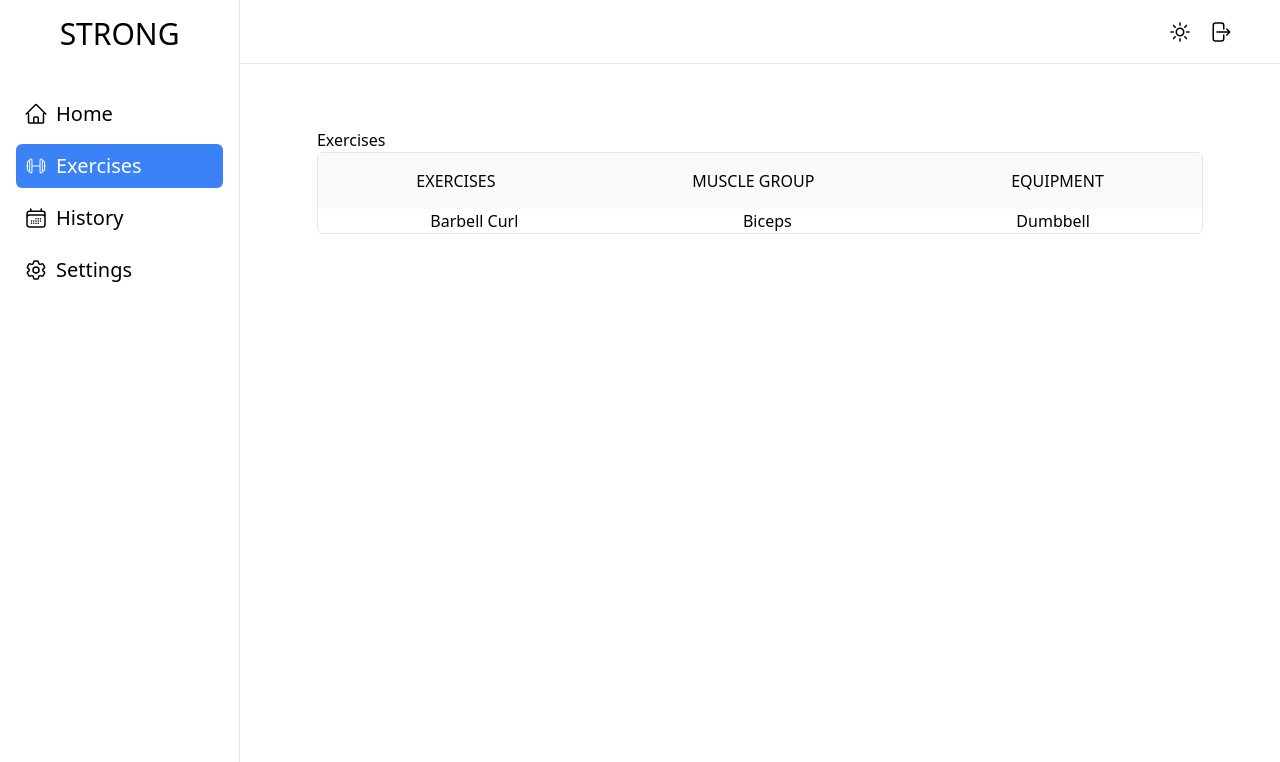
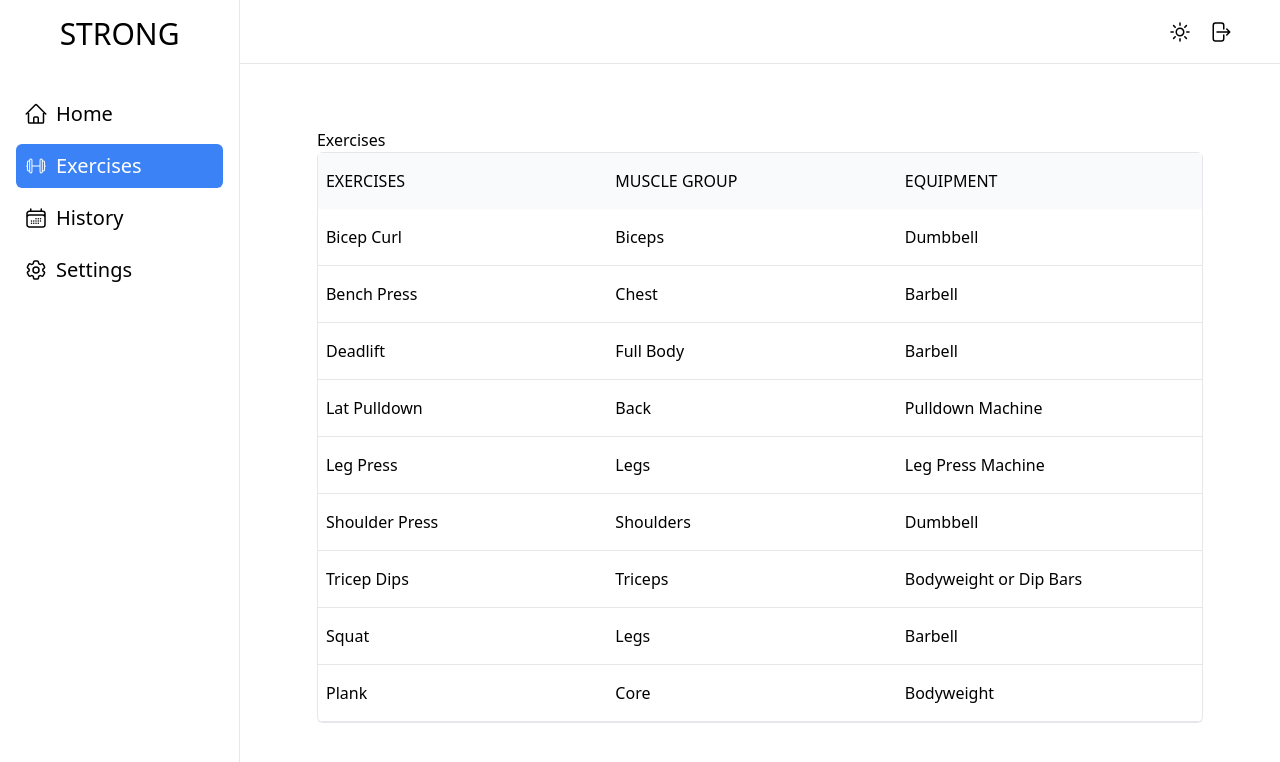
Before and after one commit to M3fjuLeo/STRONG, a React (Vite) app: page /exercises in a window 1280 px wide. Shown: the top 762 px of the page. Built offline with nearby package versions, Linux system fonts and the light colour scheme.

Commit message:
exercises page update

```diff
--- a/package.json
+++ b/package.json
@@ -10,6 +10,7 @@
     "preview": "vite preview"
   },
   "dependencies": {
+    "appwrite": "^16.0.2",
     "react": "^18.3.1",
     "react-dom": "^18.3.1",
     "react-icons": "^5.3.0",
--- a/src/App.tsx
+++ b/src/App.tsx
@@ -4,6 +4,7 @@ import Exercises from "./pages/Exercises";
 import History from "./pages/History";
 import Home from "./pages/Home";
 import Settings from "./pages/Settings";
+import { Client } from "appwrite";
 
 function App() {
   return (
--- a/src/components/ExercisesTable.tsx
+++ b/src/components/ExercisesTable.tsx
@@ -1,18 +1,21 @@
 import React from "react";
+import { exercises } from "../data/exercises-data";
 
 const ExercisesTable = () => {
   return (
-    <div className="border rounded-md ">
-      <div className="flex justify-around py-4 bg-gray-50">
+    <div className="border rounded-md">
+      <div className="py-4 bg-gray-50 grid grid-cols-3 p-2">
         <span>EXERCISES</span>
         <span>MUSCLE GROUP</span>
         <span>EQUIPMENT</span>
       </div>
-      <div className="flex justify-around">
-        <span>Barbell Curl</span>
-        <span>Biceps</span>
-        <span>Dumbbell</span>
-      </div>
+      {exercises.map((exercise) => (
+        <div className="grid grid-cols-3 px-2 py-4 border-b-[1px]">
+          <span>{exercise.name}</span>
+          <span>{exercise.muscleGroup}</span>
+          <span>{exercise.equipment}</span>
+        </div>
+      ))}
     </div>
   );
 };
--- /dev/null
+++ b/src/data/exercises-data.ts
@@ -0,0 +1,65 @@
+export const exercises = [
+  {
+    name: "Bicep Curl",
+    muscleGroup: "Biceps",
+    equipment: "Dumbbell",
+    description:
+      "A classic exercise targeting the biceps. Hold a dumbbell in each hand, palms facing forward. Curl the weights towards your shoulders, keeping your elbows close to your body. Slowly lower back down.",
+  },
+  {
+    name: "Bench Press",
+    muscleGroup: "Chest",
+    equipment: "Barbell",
+    description:
+      "A foundational chest exercise. Lie on a flat bench, grip the barbell slightly wider than shoulder-width, and push it upward until your arms are fully extended. Lower the bar to your chest and repeat.",
+  },
+  {
+    name: "Deadlift",
+    muscleGroup: "Full Body",
+    equipment: "Barbell",
+    description:
+      "An essential strength-building lift. Stand with feet shoulder-width apart, grip the barbell, and lift it by extending your hips and knees simultaneously. Keep your back straight throughout the movement.",
+  },
+  {
+    name: "Lat Pulldown",
+    muscleGroup: "Back",
+    equipment: "Pulldown Machine",
+    description:
+      "A key exercise for building back width. Sit at a pulldown machine, grip the bar slightly wider than shoulder-width, and pull it down to your chest. Control the bar as you let it return to the starting position.",
+  },
+  {
+    name: "Leg Press",
+    muscleGroup: "Legs",
+    equipment: "Leg Press Machine",
+    description:
+      "Focuses on your quads, hamstrings, and glutes. Sit on the leg press machine, place your feet shoulder-width apart on the platform, and push the platform upward. Lower it back slowly without locking your knees.",
+  },
+  {
+    name: "Shoulder Press",
+    muscleGroup: "Shoulders",
+    equipment: "Dumbbell",
+    description:
+      "Strengthens the deltoid muscles. Sit on a bench with back support, hold a dumbbell in each hand at shoulder height, and press them upward until your arms are fully extended. Lower the weights back down slowly.",
+  },
+  {
+    name: "Tricep Dips",
+    muscleGroup: "Triceps",
+    equipment: "Bodyweight or Dip Bars",
+    description:
+      "Targets the triceps and chest. Position your hands shoulder-width apart on dip bars or a bench. Lower your body by bending your elbows, then push yourself back up to the starting position.",
+  },
+  {
+    name: "Squat",
+    muscleGroup: "Legs",
+    equipment: "Barbell",
+    description:
+      "A compound movement for overall leg development. Stand with feet shoulder-width apart, place a barbell on your upper back, and lower your body by bending your knees until your thighs are parallel to the ground. Push back up.",
+  },
+  {
+    name: "Plank",
+    muscleGroup: "Core",
+    equipment: "Bodyweight",
+    description:
+      "Builds core stability and endurance. Lie face down, prop yourself up on your elbows and toes, and keep your body in a straight line. Hold this position as long as possible.",
+  },
+];
```
Also changed, not shown: 2 other files (tests, documents, lock files or other folders).
